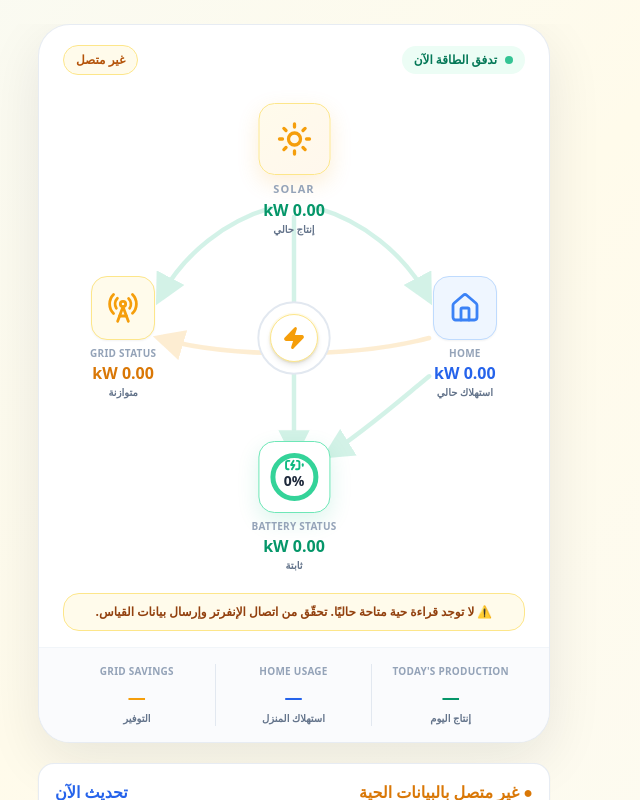
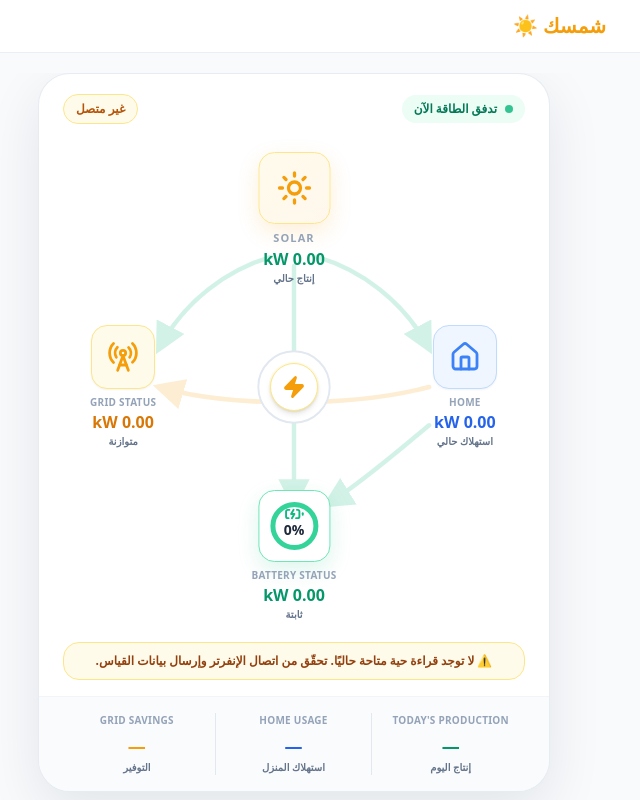
Before and after one commit to mahmoudbir-glitch/Shamsak, a Next.js app: page / in a window 1280 px wide. Shown: the top 800 px of the page, without its empty margins (346-986 px from the left). Built offline with nearby package versions, Linux system fonts and the light colour scheme; no server answers; the database is empty.

Commit message:
feat: redesign energy flow diagram and app branding

```diff
--- a/src/app/layout.tsx
+++ b/src/app/layout.tsx
@@ -30,8 +30,16 @@ export default function RootLayout({ children }: { children: React.ReactNode })
   return (
     <html lang="ar" dir="rtl">
       <body className="min-h-screen w-full text-slate-900 antialiased">
-        <div className="min-h-screen w-full animate-dynamic-bg flex flex-col">
-          <main className="min-h-screen w-full max-w-2xl mx-auto px-4 py-6 safe-bottom flex-1">{children}</main>
+        <div className="min-h-screen w-full bg-slate-50 flex flex-col">
+          <header className="w-full border-b border-slate-200/70 bg-white/95 backdrop-blur">
+            <div className="mx-auto flex w-full max-w-2xl items-center justify-start px-4 py-3 sm:px-6">
+              <div className="text-xl font-bold text-amber-500" dir="rtl">
+                شمسك ☀️
+              </div>
+            </div>
+          </header>
+
+          <main className="min-h-screen w-full max-w-2xl mx-auto px-4 py-5 safe-bottom flex-1">{children}</main>
           <BottomNav />
         </div>
       </body>
```
